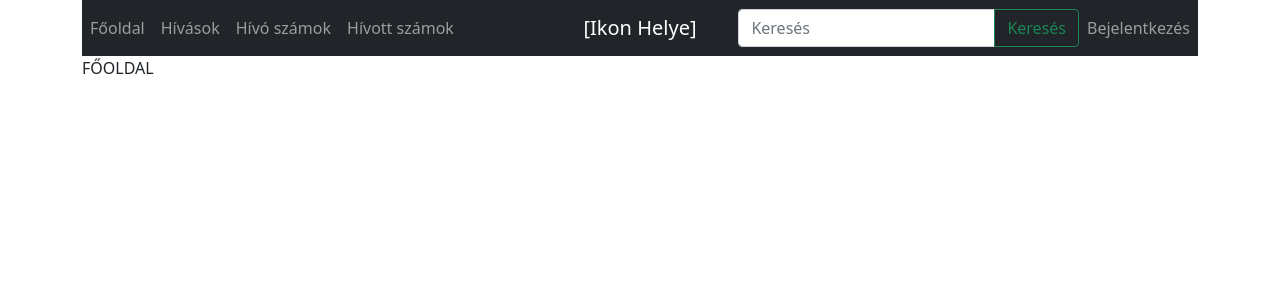
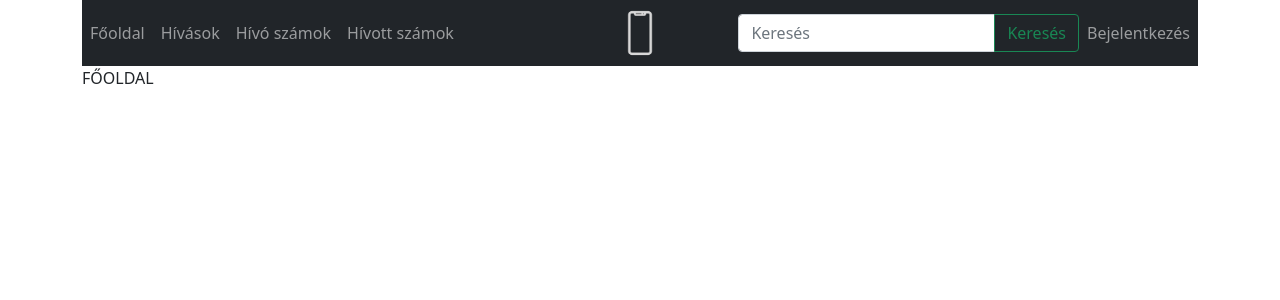
Before and after one commit to Tola93/Unknown-Callers-Database, a PHP site: page /index.php in a window 1280 px wide. Shown: the top 300 px of the page. Run offline with PHP 8.4, Linux system fonts and the light colour scheme; some libraries are stand-ins or nearby versions.

Commit message:
Add navbar icon

```diff
--- a/unknown_callers_database/navbar.php
+++ b/unknown_callers_database/navbar.php
@@ -16,7 +16,7 @@
       </ul>
   </div>
   <div class="mx-auto order-0">
-      <a class="navbar-brand mx-auto" href="index.php">[Ikon Helye]</a>
+      <a class="navbar-brand mx-auto" href="index.php"><img src="mobile-phone-icon-1.png" width="50" height="50"></a>
       <button class="navbar-toggler" type="button" data-toggle="collapse" data-target=".dual-collapse2">
           <span class="navbar-toggler-icon"></span>
       </button>
```
Also changed, not shown: unknown_callers_database/mobile-phone-icon-1.png (added).
